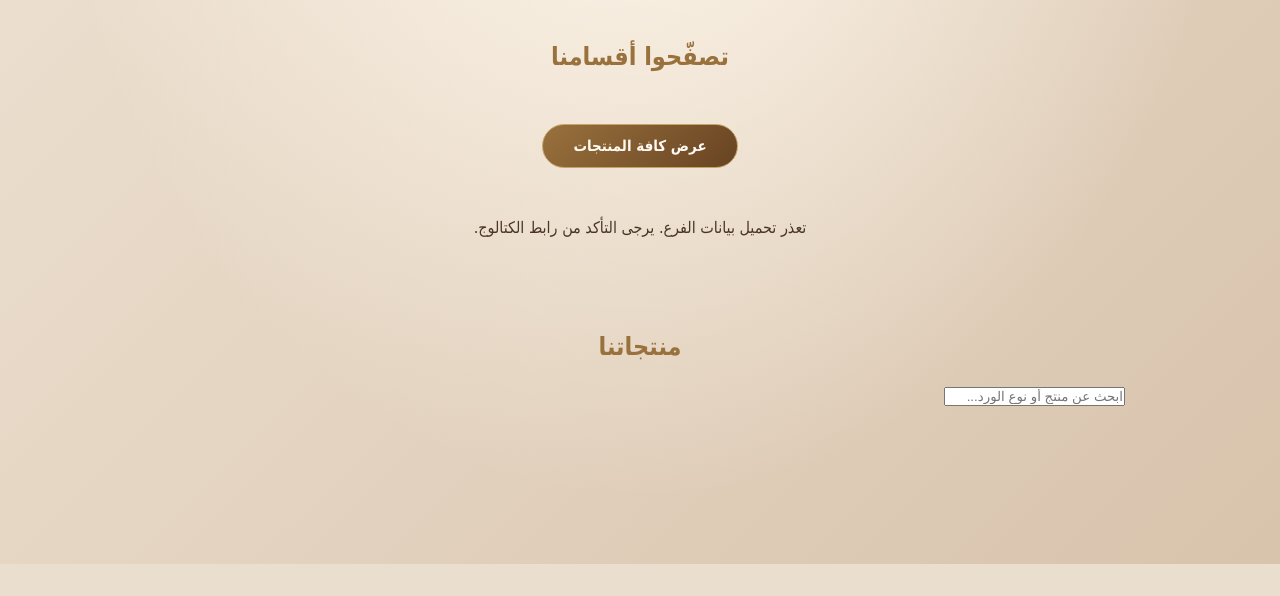
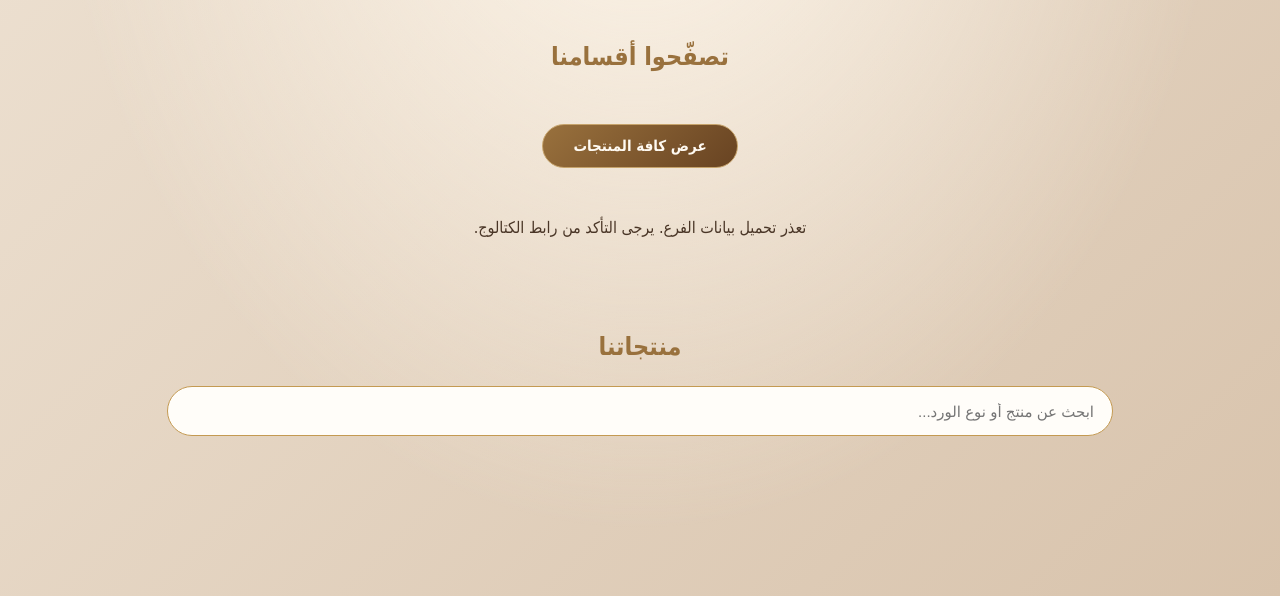
Before and after one commit to sidealdenothman-lgtm/Lujain-Flowers, a plain HTML site: page catalog.html in a window 1280 px wide. Shown: the part 236-832 px from the top of the page. Before the commit the page ends 800 px from the top, so only its background shows below. Drawn offline with Linux system fonts and the light colour scheme; no server answers.

Commit message:
Update style.css

```diff
--- a/css/style.css
+++ b/css/style.css
@@ -1011,3 +1011,31 @@ body {
     transform: translateY(-2px);
     box-shadow: 0 6px 16px rgba(90, 55, 20, 0.3);
 }
+/* مربع البحث عن المنتجات */
+.product-search {
+    width: 100%;
+    max-width: 100%;
+    margin: 20px auto 30px;
+    padding: 0 12px;
+    box-sizing: border-box;
+}
+
+.product-search input {
+    display: block;
+    width: 100%;
+    height: 50px;
+    padding: 12px 18px;
+    border: 1px solid #c49a52;
+    border-radius: 30px;
+    background: #fffdf9;
+    color: #5b4632;
+    font-size: 15px;
+    outline: none;
+    box-sizing: border-box;
+    direction: rtl;
+}
+
+.product-search input:focus {
+    border-color: #8b5a2b;
+    box-shadow: 0 0 8px rgba(196, 154, 82, 0.25);
+}
```
